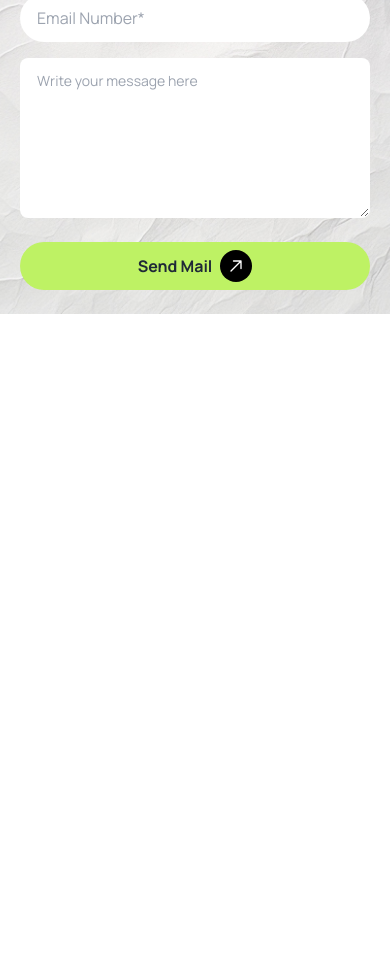
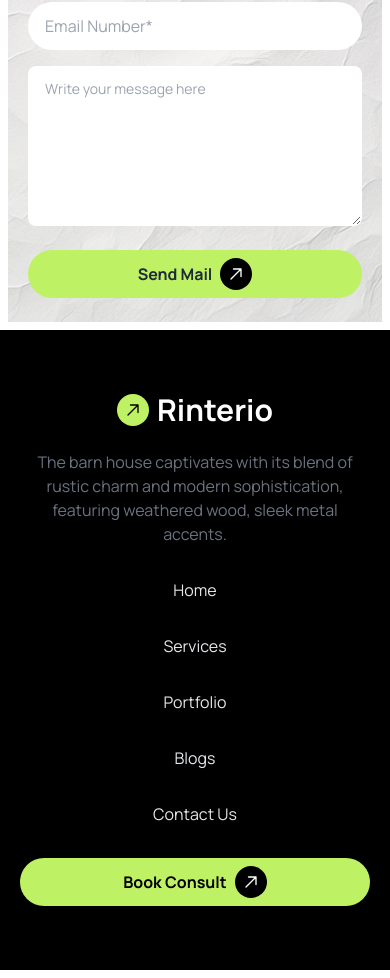
Before and after one commit to Afroza79/assignment-3, a plain HTML site: page index.html in a window 390 px wide. Shown: the part 5726-6704 px from the top of the page. Before the commit the page ends 6040 px from the top, so only its background shows below. Drawn offline with nearby package versions, Linux system fonts and the light colour scheme; some icons are missing.

Commit message:
added footer section

```diff
--- a/index.html
+++ b/index.html
@@ -121,7 +121,7 @@
             </div>
 
             <a
-              class="btn bg-lime-300 rounded-3xl xl:text-lg lg:text-base font-bold hover:!bg-transparent"
+              class="btn bg-lime-300 rounded-3xl xl:text-lg lg:text-base font-bold border-0 hover: !bg-lime-300"
               >Book Consult
               <div
                 class="items-center inline-block w-7 h-7 mx-auto text-center bg-black rounded-3xl"
@@ -587,7 +587,7 @@
          </div>
        </section>
       <!-- Let's Discuss Next Project -->
-       <section class="px-5 pt-6 pb-6 xl:px-28 lg:px-10 md:px-4 lg:pt-24 lg:pb-20 bg-[url('./assets/bg.jpg')] bg-cover bg-no-repeat bg-center">
+       <section class="border-8 border-solid border-white px-5 pt-6 pb-6 xl:px-28 lg:px-10 md:px-4 lg:pt-24 lg:pb-20 bg-[url('./assets/bg.jpg')] bg-cover bg-no-repeat bg-center">
         <div
             class="flex items-center justify-center bg-lime-100 w-40 text-base font-bold px-2 py-1 rounded-3xl gap-1 mx-auto"
           >
@@ -663,6 +663,62 @@
          </form>
        </section>
     </main>
-    <footer></footer>
+    <footer>
+      <section class="px-5 pt-8 pb-16 xl:px-28 lg:px-10 md:px-4 lg:pt-14 lg:pb-20 bg-black border-b-8 border-solid border-white">
+        <div
+        class="flex gap-2 text-3xl lg:text-3xl font-bold items-center justify-center text-white lg:w-[970px] mx-auto h-12 rounded-3xl mt-6"
+      >
+
+        <span class="bg-black w-8 h-8 inline-block rounded-3xl bg-lime-300">
+          <svg
+            xmlns="http://www.w3.org/2000/svg"
+            fill="none"
+            viewBox="0 0 24 24"
+            stroke-width="2"
+            stroke="currentColor"
+            class="size-4 translate-x-1/2 translate-y-1/2 text-black"
+          >
+            <path
+              stroke-linecap="round"
+              stroke-linejoin="round"
+              d="m4.5 19.5 15-15m0 0H8.25m11.25 0v11.25"
+            />
+          </svg>
+        </span>
+        Rinterio
+      </div>
+      <div class="lg:w-[970px] mx-auto">
+        <p class="text-center lg:w-[678px] mx-auto my-4 text-gray-500">The barn house captivates with its blend of rustic charm and modern sophistication, featuring weathered wood, sleek metal accents.</p>
+        <ul class="text-center mt-8 lg:flex justify-center lg:gap-[120px] text-gray-200 lg:mt-14">
+          <li class="mb-8">Home</li>
+          <li class="mb-8">Services</li>
+          <li class="mb-8">Portfolio</li>
+          <li class="mb-8">Blogs</li>
+          <li>Contact Us</li>
+        </ul>
+        <div
+            class="flex gap-2 text-base lg:text-xl font-bold items-center justify-center bg-lime-300 lg:w-52 mx-auto h-12 rounded-3xl mt-8 lg:mt-14 text-black"
+          >
+            Book Consult
+            <span class="bg-black w-8 h-8 inline-block rounded-3xl">
+              <svg
+                xmlns="http://www.w3.org/2000/svg"
+                fill="none"
+                viewBox="0 0 24 24"
+                stroke-width="2"
+                stroke="currentColor"
+                class="size-4 translate-x-1/2 translate-y-1/2 text-white"
+              >
+                <path
+                  stroke-linecap="round"
+                  stroke-linejoin="round"
+                  d="m4.5 19.5 15-15m0 0H8.25m11.25 0v11.25"
+                />
+              </svg>
+            </span>
+          </div>
+      </div>
+      </section>
+    </footer>
   </body>
 </html>
```
